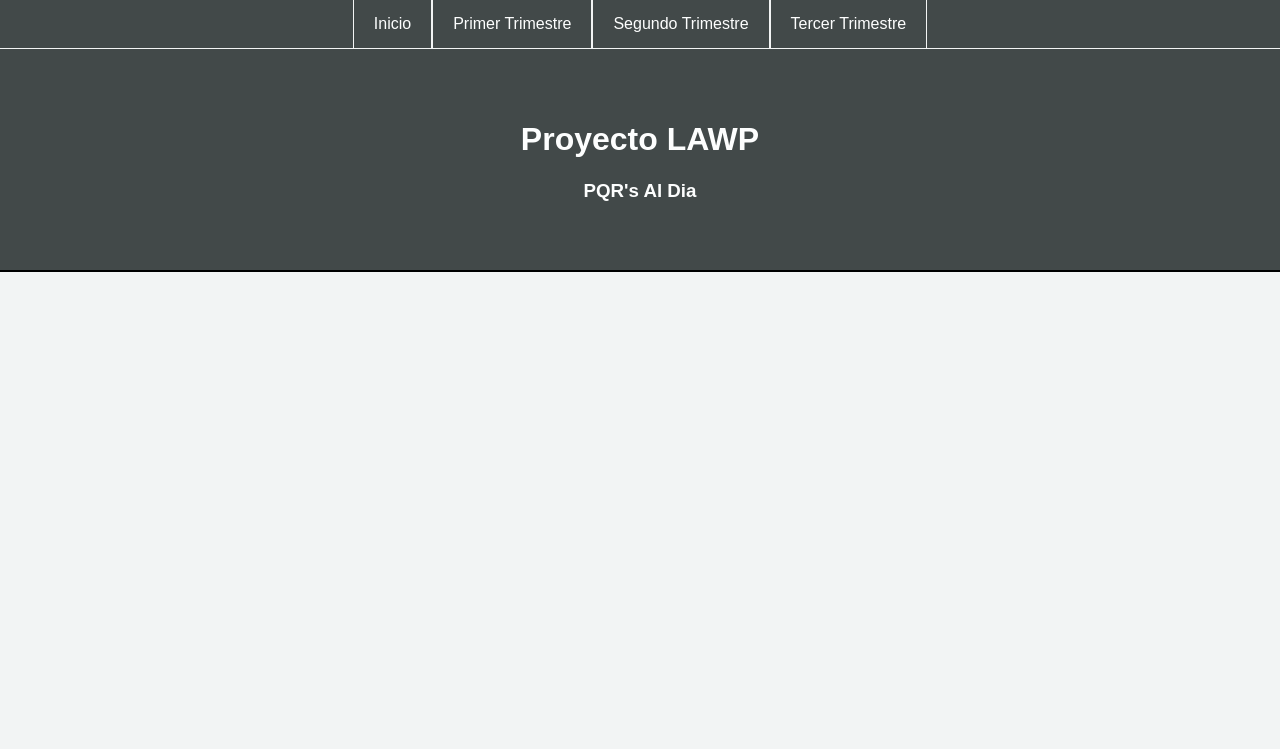
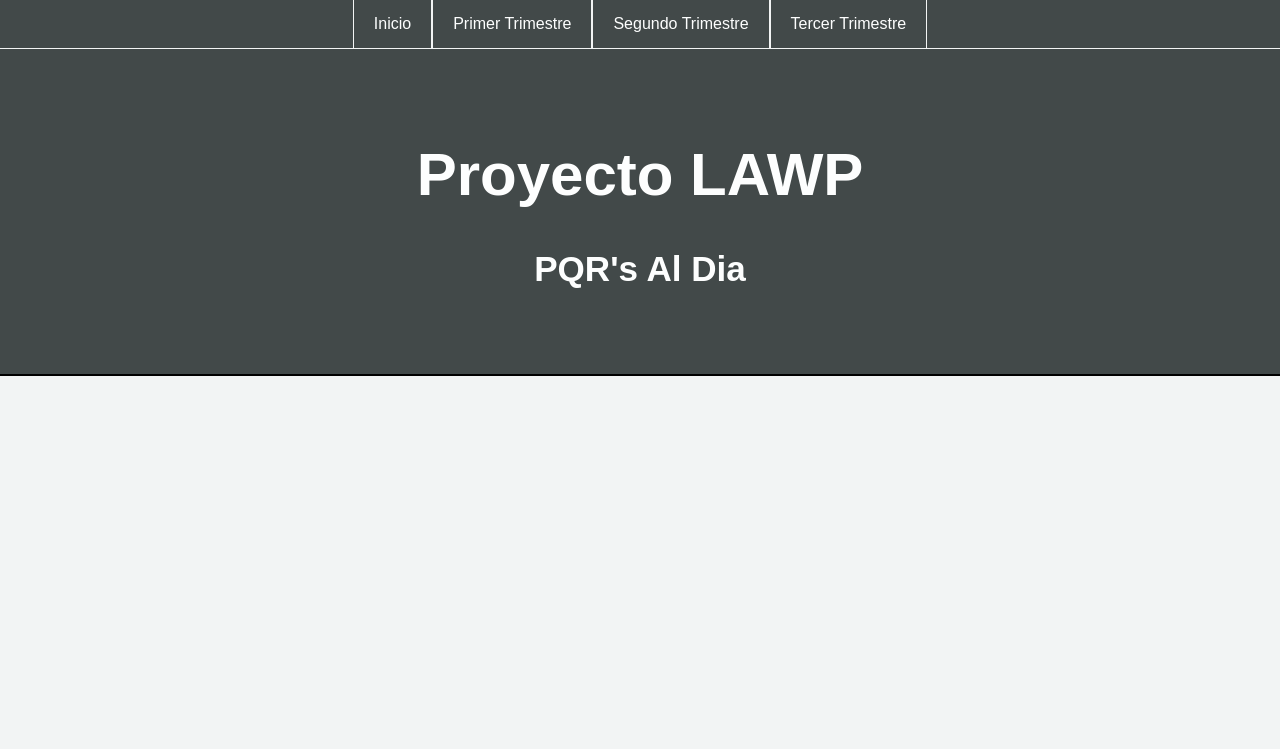
Before and after one commit to JuanGarzon616/lawpage, a plain HTML site: page index.html in a window 1280 px wide. Shown: the top 749 px of the page. Drawn offline with Linux system fonts and the light colour scheme.

Commit message:
chore: Se cuadra la portada

```diff
--- a/dibujos.css
+++ b/dibujos.css
@@ -75,7 +75,7 @@ background: rgba(0,0,0,0.3);
         width: 70%;
         margin-left: -75%;
         transition: all 0.3s;
- border: 1px solid #F2F4F4;
+        border: 1px solid #F2F4F4;
     }
     .menu ul {
         flex-direction: column;
@@ -94,16 +94,24 @@ background: rgba(0,0,0,0.3);
 .portada{
     margin: 0;
     width: 100%;
-    height: 200px;
+    height: auto;
     text-align: center;
     background: #424949;
     border-bottom: 2px solid #000000;
     padding-top: 70px;
+    font-size: 30px;
+    box-sizing: border-box;
+     padding-bottom: 50px;
 }
 
 .portada h1{
     padding-top: 30px;
+    box-sizing: border-box;
 }
+
+
+
+
 
 .relleno{
 width: 100%;
--- a/index.html
+++ b/index.html
@@ -18,7 +18,7 @@
 <nav class="menu">
 	<ul>
 		<!--hamburguesa lista-->
-	<li><a href="">Inicio</a></li>
+	<li><a href="https://juangarzon616.github.io/lawpage/">Inicio</a></li>
     <li><a href="">Primer Trimestre</a></li>
     <li><a href="">Segundo Trimestre</a></li>
     <li><a href="">Tercer Trimestre</a></li>
```
